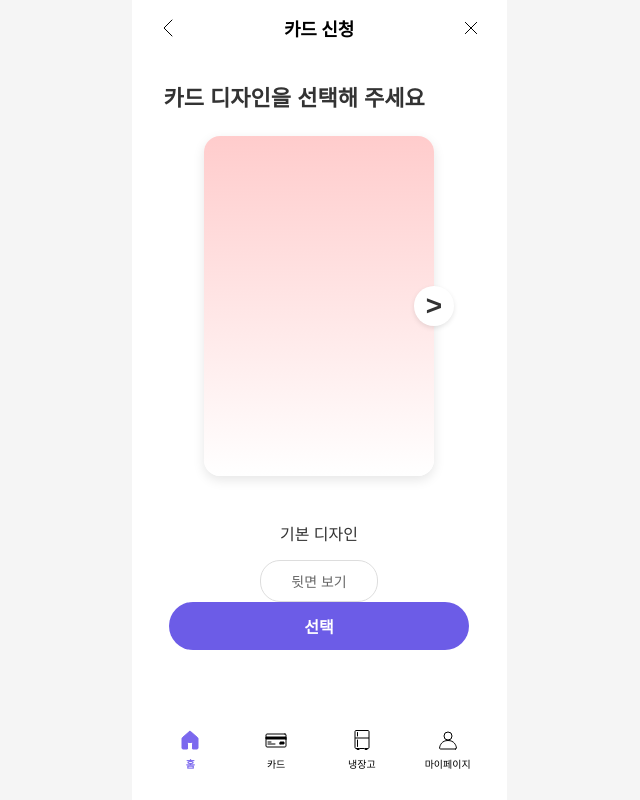
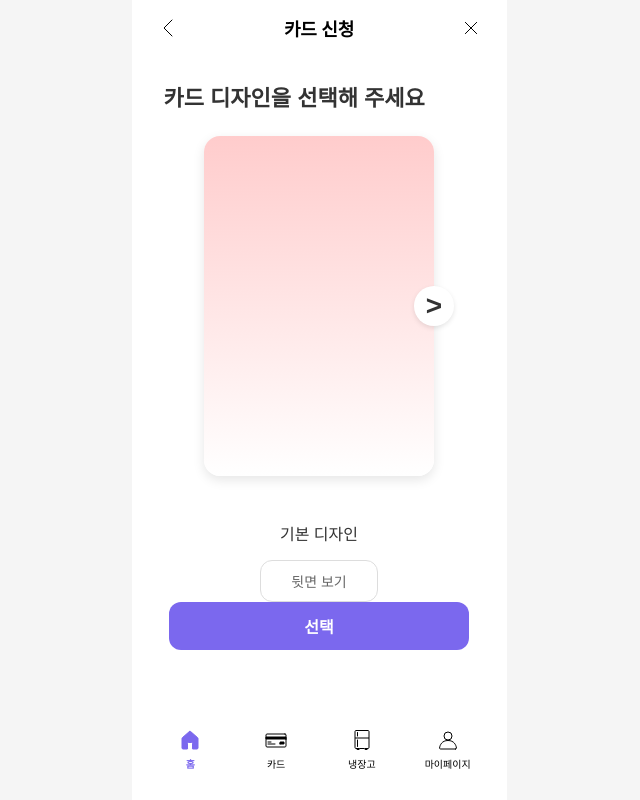
Before and after one commit to SHDS-SOLPick/sol-pick-fe, a React (Create React App) app: page /card/design in a window 1280 px wide. Shown: the whole page, without its empty margins (321-961 px from the left). Built offline with nearby package versions, Linux system fonts and the light colour scheme; a web font is replaced by a local one.

Commit message:
style(card): 버튼 테두리 반경 스타일 수정

```diff
--- a/src/components/card/CardDesign.css
+++ b/src/components/card/CardDesign.css
@@ -134,7 +134,7 @@
 .design-button {
   background-color: #fff;
   border: 1px solid #ddd;
-  border-radius: 20px;
+  border-radius: 12px;
   padding: 10px 30px;
   font-size: 14px;
   cursor: pointer;
@@ -147,21 +147,21 @@
 }
 
 .custom-design-button {
-  background-color: #8470ff;
+  background-color: #7b68ee;
   color: #ffffff;
   border: none;
 }
 
 .custom-design-button:hover {
-  background-color: #7360ee;
+  background-color: #5b4bc4;
 }
 
 /* 다음 버튼 */
 .design.next-button {
-  background-color: #6c5ce7;
+  background-color: #7b68ee;
   color: white;
   border: none;
-  border-radius: 25px;
+  border-radius: 12px;
   padding: 12px 50px;
   font-size: 16px;
   font-weight: bold;
--- a/src/pages/card/CardIssuePage.css
+++ b/src/pages/card/CardIssuePage.css
@@ -52,10 +52,10 @@
 
 /* 발급 버튼 스타일 */
 .issue-button {
-  background-color: #6c5ce7;
+  background-color: #7b68ee;
   color: white;
   border: none;
-  border-radius: 25px;
+  border-radius: 12px;
   padding: 12px 50px;
   font-size: 16px;
   font-weight: bold;
```
